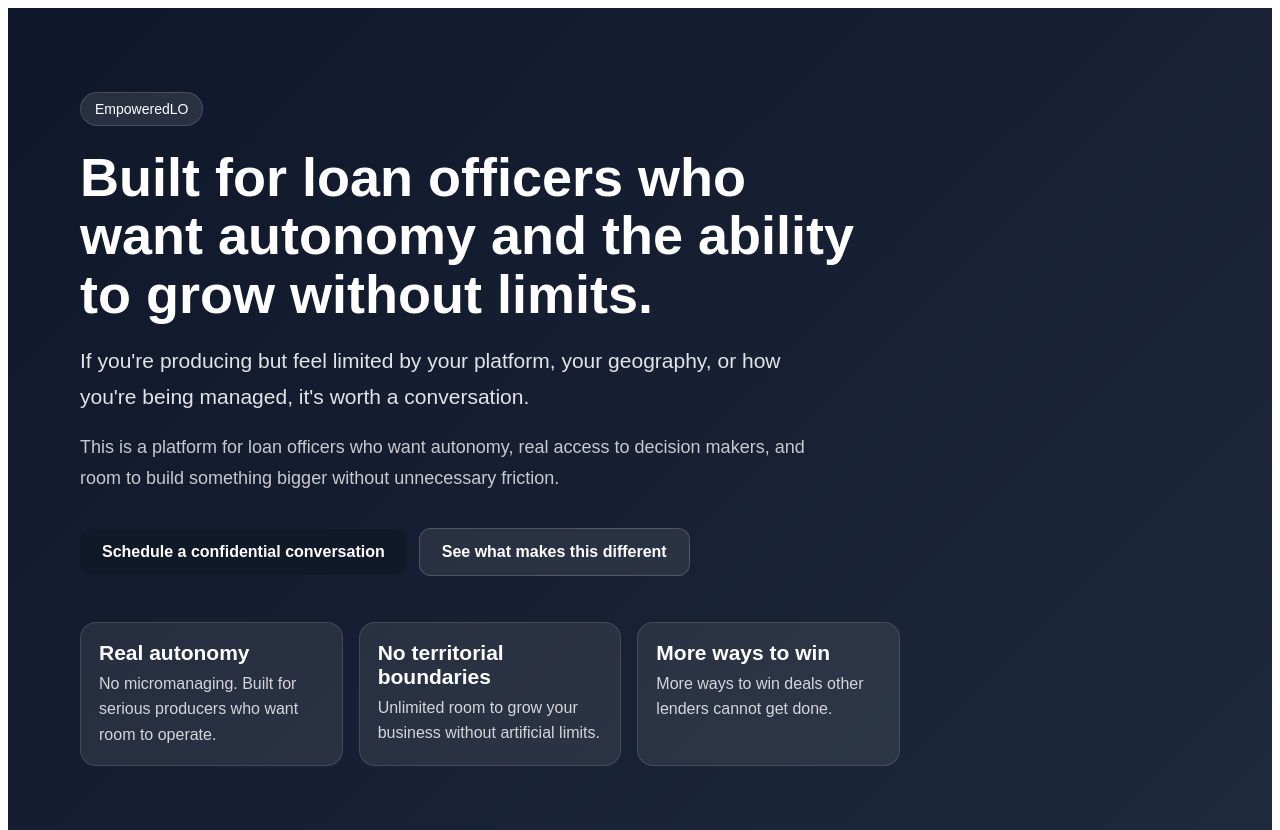
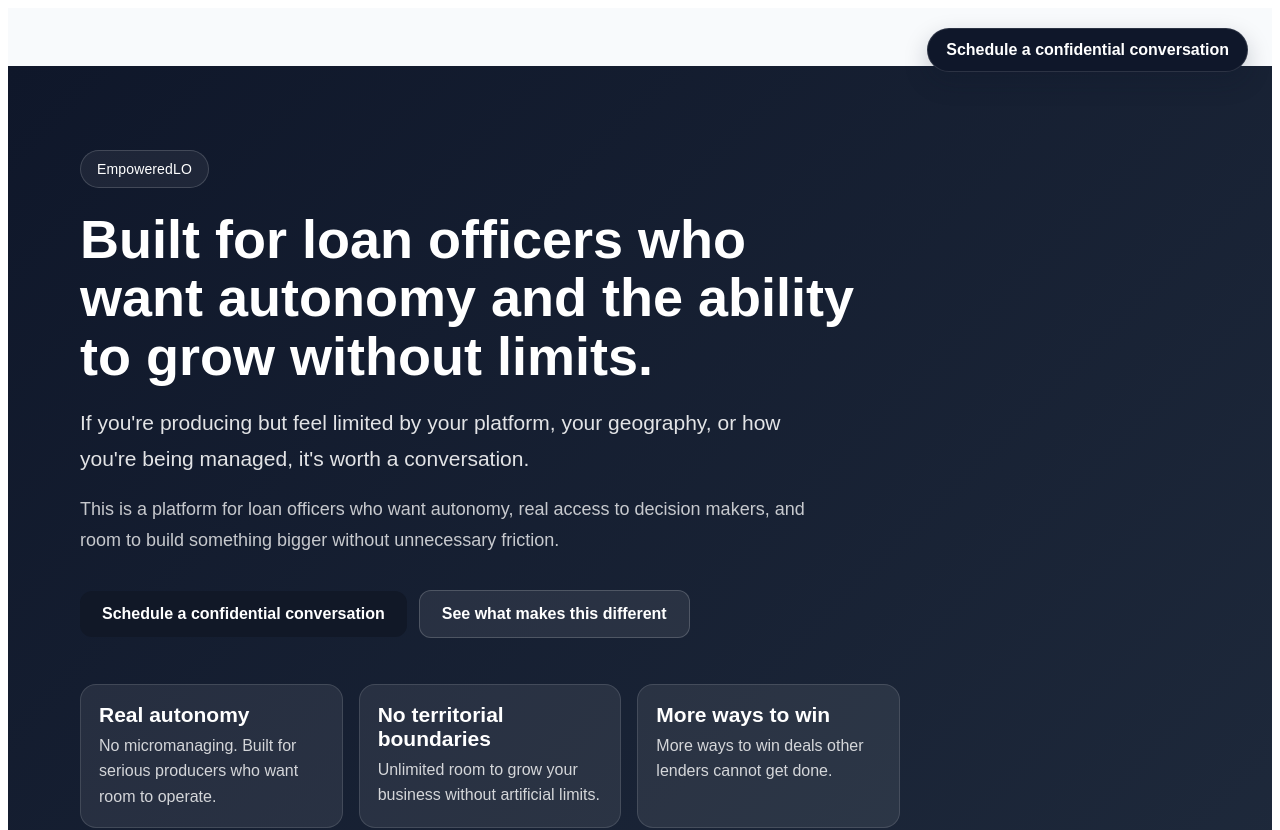
Before and after one commit to cadickie/empoweredlo, a Next.js app: page / in a window 1280 px wide. Shown: the top 830 px of the page. Built offline with nearby package versions, Linux system fonts and the light colour scheme.

Commit message:
Update page.jsx

```diff
--- a/app/page.jsx
+++ b/app/page.jsx
@@ -63,6 +63,36 @@ export default function Home() {
         background: "#f8fafc",
       }}
     >
+      <div
+  style={{
+    position: "sticky",
+    top: "14px",
+    zIndex: 1000,
+    display: "flex",
+    justifyContent: "flex-end",
+    padding: "14px 24px 0",
+    pointerEvents: "none",
+  }}
+>
+  <a
+    href="https://calendly.com/chrisdickie-changemortgage"
+    target="_blank"
+    rel="noopener noreferrer"
+    style={{
+      background: "#0f172a",
+      color: "#ffffff",
+      textDecoration: "none",
+      fontWeight: 600,
+      padding: "12px 18px",
+      borderRadius: "999px",
+      boxShadow: "0 10px 24px rgba(15, 23, 42, 0.22)",
+      border: "1px solid rgba(255,255,255,0.12)",
+      pointerEvents: "auto",
+    }}
+  >
+    Schedule a confidential conversation
+  </a>
+</div>
       <section
         style={{
           background: "linear-gradient(135deg, #0f172a 0%, #1e293b 100%)",
@@ -75,11 +105,14 @@ export default function Home() {
             <div
   style={{
     display: "inline-block",
-                padding: "8px 14px",
+    padding: "10px 16px",
     borderRadius: "999px",
-                background: "rgba(255,255,255,0.10)",
-                border: "1px solid rgba(255,255,255,0.14)",
+    background: "rgba(255,255,255,0.06)",
+    border: "1px solid rgba(255,255,255,0.16)",
+    color: "#ffffff",
     fontSize: "14px",
+    fontWeight: 500,
+    letterSpacing: "0.01em",
     marginBottom: "22px",
   }}
 >
```
Lines whose indentation alone changed are shown as unchanged.
